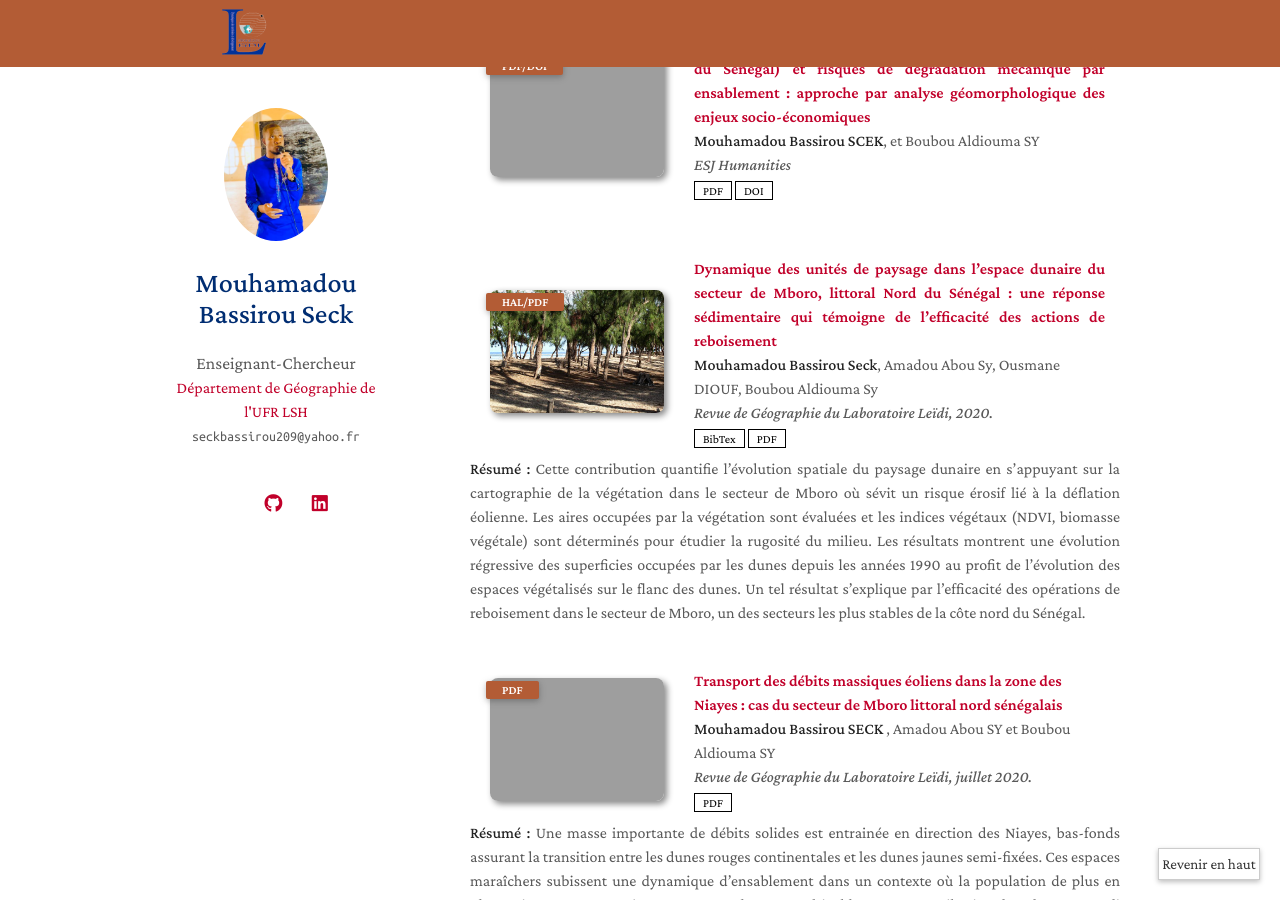
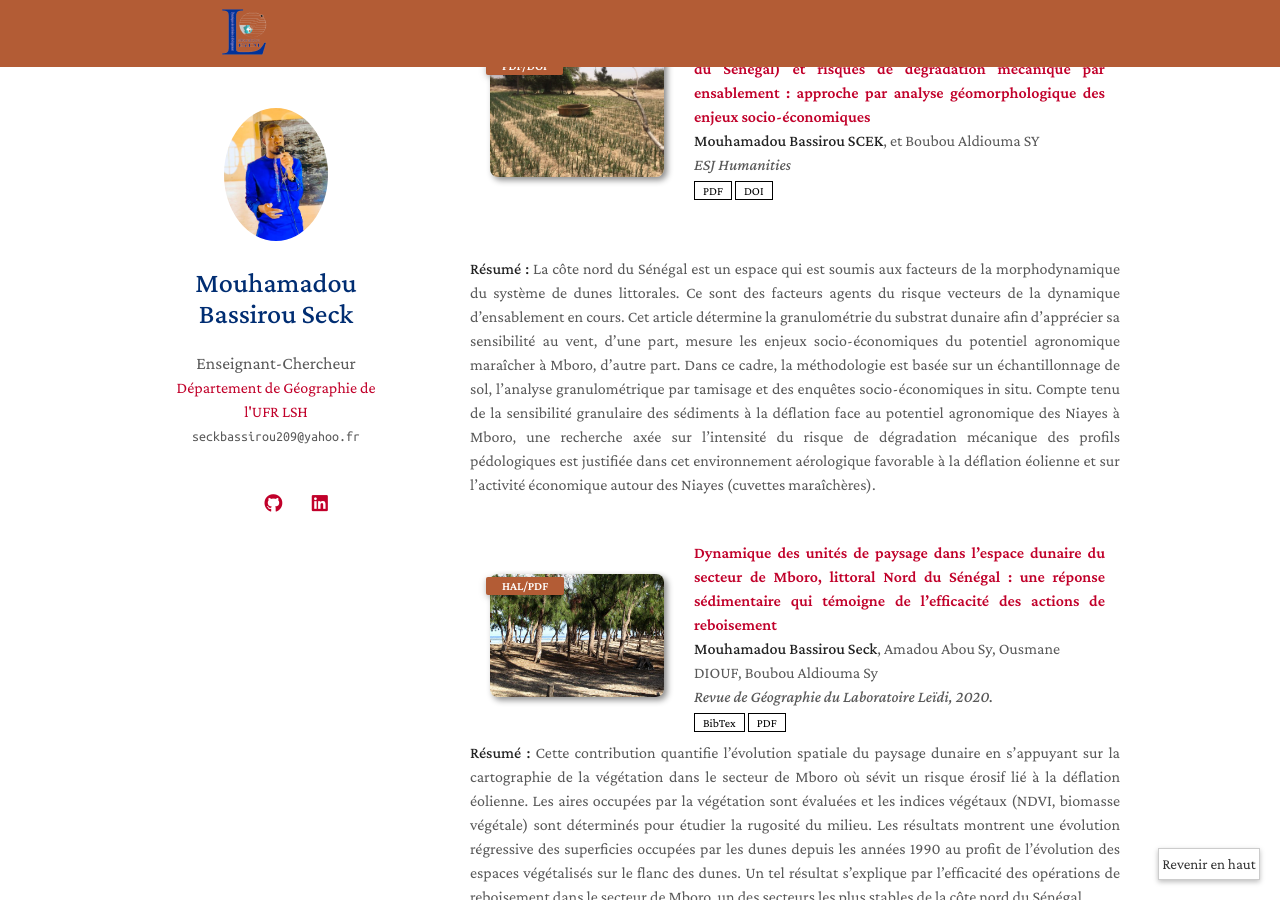
Before and after one commit to Bassmbacke/researchpage, a Jekyll site: the page built from index.md, in a window 1280 px wide and 900 px high, scrolled down 868 px. Built offline with Jekyll 4.4.1, drawn with Linux system fonts in a browser that asks for light colours; nearby versions of some CDN libraries; comment, search, counter and statistics services are not loaded; a style sheet for code colours, icons or effects is not loaded; our own code applies the rules of GitHub Pages for plain Markdown files; grey boxes are pictures that could not be loaded.

Commit message:
Update publications.md

```diff
--- a/_includes/publications.md
+++ b/_includes/publications.md
@@ -66,7 +66,7 @@
 <li>
 <div class="pub-row">
   <div class="col-sm-3 abbr" style="position: relative;padding-right: 15px;padding-left: 15px;">
-    <img src="https://dioufousmane.github.io/researchpage/assets/img/salinity.jpg" class="teaser img-fluid z-depth-1">
+    <img src="https://bassmbacke.github.io/researchpage/assets/img/article3.png" class="teaser img-fluid z-depth-1">
             <abbr class="badge">PDF/DOI</abbr>
   </div>
   <div class="col-sm-9" style="position: relative;padding-right: 15px;padding-left: 20px;">
@@ -83,6 +83,8 @@
 </div>
 </li>
 <br><br>
+<p style="text-align: justify"><strong> Résumé : </strong>La côte nord du Sénégal est un espace qui est soumis aux facteurs de la morphodynamique du système de dunes littorales. Ce sont des facteurs agents du risque vecteurs de la dynamique d’ensablement en cours. Cet article détermine la granulométrie du substrat dunaire afin d’apprécier sa sensibilité au vent, d’une part, mesure les enjeux socio-économiques du potentiel agronomique maraîcher à Mboro, d’autre part. Dans ce cadre, la méthodologie est basée sur un échantillonnage de sol, l’analyse granulométrique par tamisage et des enquêtes socio-économiques in situ. Compte tenu de la sensibilité granulaire des sédiments à la déflation face au potentiel agronomique des Niayes à Mboro, une recherche axée sur l’intensité du risque de dégradation mécanique des profils pédologiques est justifiée dans cet environnement aérologique favorable à la déflation éolienne et sur l’activité économique autour des Niayes (cuvettes maraîchères).</p>
+<br>
 <li>
 <div class="pub-row">
   <div class="col-sm-3 abbr" style="position: relative;padding-right: 15px;padding-left: 15px;">
```
